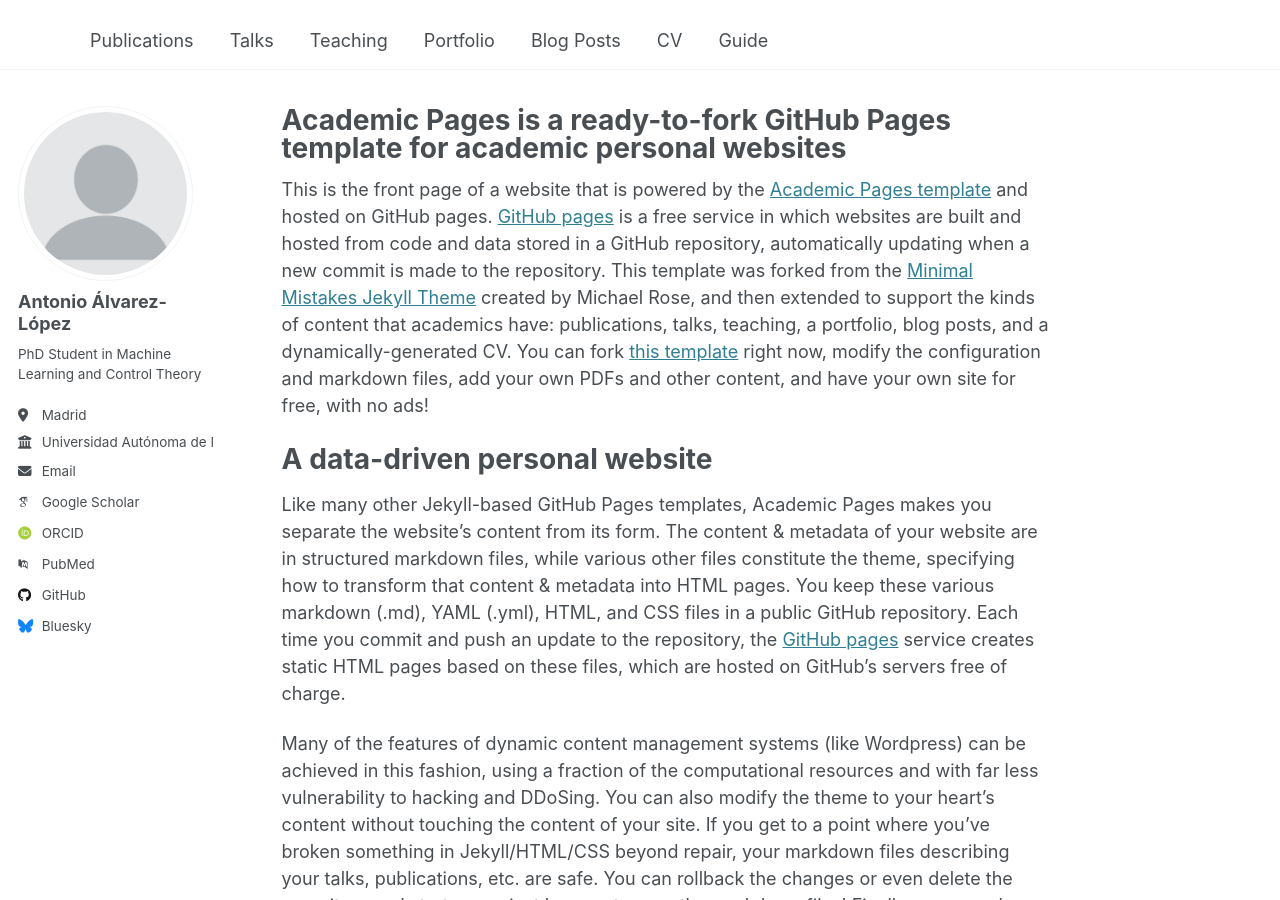
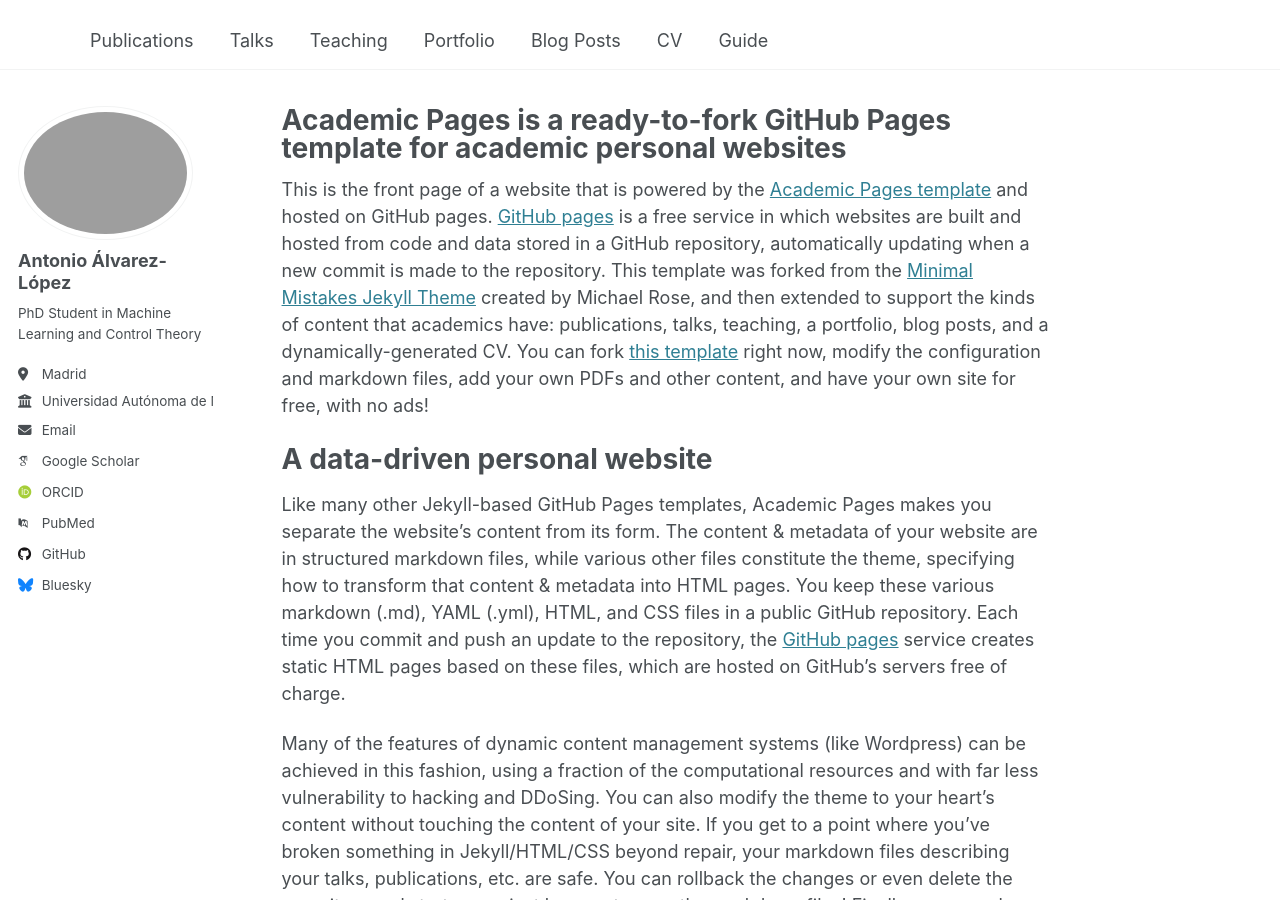
Before and after one commit to antonioalvarezl/antonioalvarezl.github.io, a Jekyll site: the page built from _pages/about.md, in a window 1280 px wide and 900 px high. Built offline with Jekyll 4.4.1, drawn with Linux system fonts in a browser that asks for light colours; some web fonts are replaced.

Commit message:
Update _config.yml

```diff
--- a/_config.yml
+++ b/_config.yml
@@ -22,7 +22,7 @@
 #               Additional customization can be done by editing /_includes/author-profile.html
 author:
   # Biographic information
-  avatar           : "profile.png"
+  avatar           : "fotocv_recortada.png"
   name             : "Antonio Álvarez-López"
   pronouns         : # example: "she/her"
   bio              : "PhD Student in Machine Learning and Control Theory"
```
